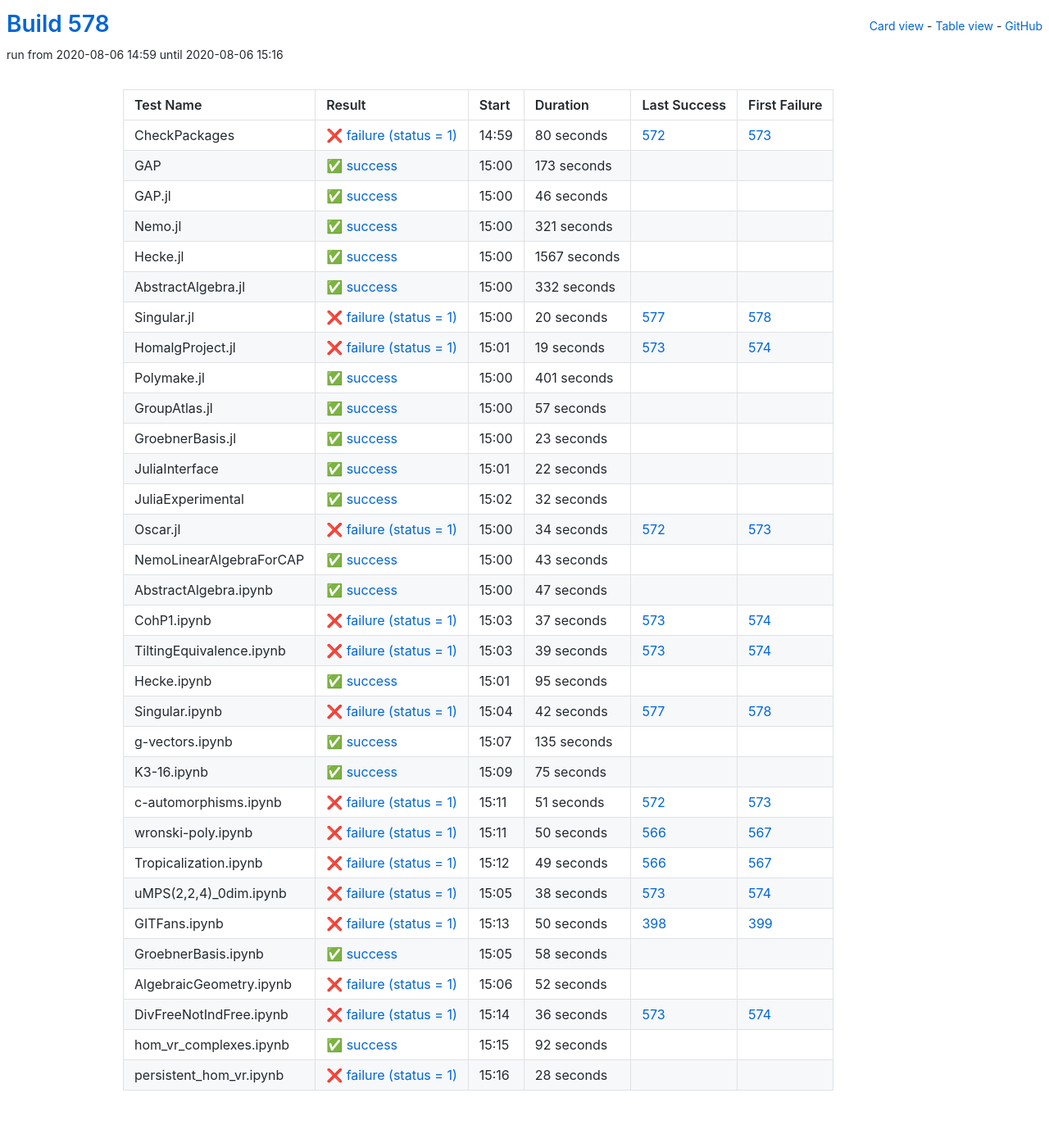
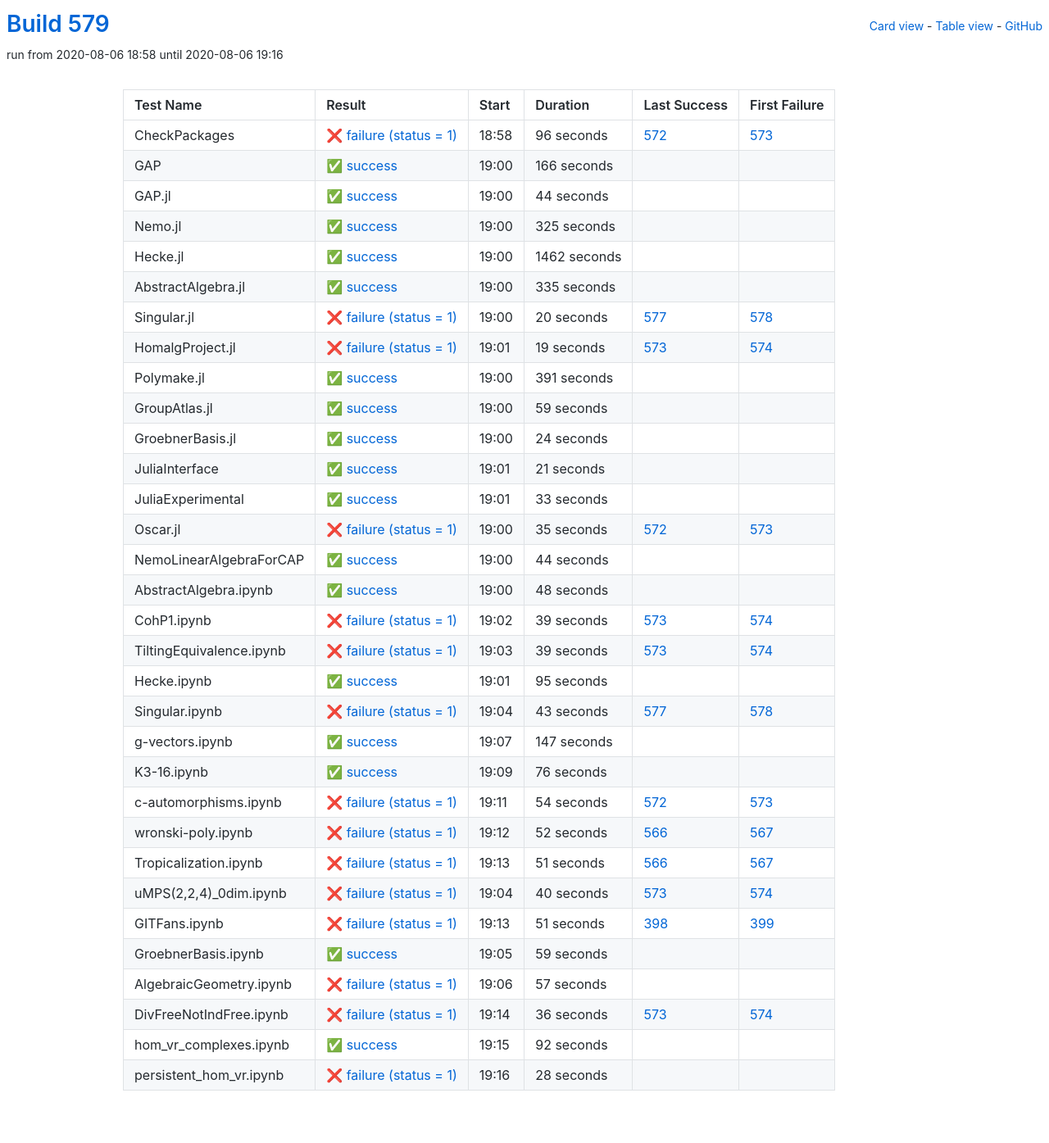
Before and after one commit to oscar-system/oscar-ci-status-stable, a Jekyll site: the page built from table.html, in a window 1280 px wide. Shown: the whole page at 82% size. Built offline with Jekyll 4.4.1, drawn with Linux system fonts in a browser that asks for light colours.

Commit message:
Build #579

```diff
--- a/_data/ci.yml
+++ b/_data/ci.yml
@@ -1,6 +1,6 @@
 ---
-build: 578
-build_url: https://oscarci.mathematik.uni-kl.de/job/oscar-stable/578/
+build: 579
+build_url: https://oscarci.mathematik.uni-kl.de/job/oscar-stable/579/
 job: oscar-stable
 organization: oscar-system
 repo: oscar-ci-status-stable
@@ -8,80 +8,80 @@ repourl: https://github.com/oscar-system/oscar-ci-status-stable
 tests:
 - name: CheckPackages
   id: checkpackages
-  log: https://oscarci.mathematik.uni-kl.de/job/oscar-stable/578/artifact/logs/build-578/CheckPackages.log
-  start: 2020-08-06 14:59
+  log: https://oscarci.mathematik.uni-kl.de/job/oscar-stable/579/artifact/logs/build-579/CheckPackages.log
+  start: 2020-08-06 18:58
   success: false
   exitcode: 1
   status: failure
-  duration: 80
+  duration: 96
   last_success: 572
   last_success_url: https://oscarci.mathematik.uni-kl.de/job/oscar-stable/572/
   first_failure: 573
   first_failure_url: https://oscarci.mathematik.uni-kl.de/job/oscar-stable/573/
 - name: GAP
   id: gap
-  log: https://oscarci.mathematik.uni-kl.de/job/oscar-stable/578/artifact/logs/build-578/GAP.log
-  start: 2020-08-06 15:00
+  log: https://oscarci.mathematik.uni-kl.de/job/oscar-stable/579/artifact/logs/build-579/GAP.log
+  start: 2020-08-06 19:00
   success: true
   exitcode: 0
   status: success
-  duration: 173
+  duration: 166
   last_success: false
   last_success_url:
   first_failure: false
   first_failure_url:
 - name: GAP.jl
   id: gap-jl
-  log: https://oscarci.mathematik.uni-kl.de/job/oscar-stable/578/artifact/logs/build-578/GAP.jl.log
-  start: 2020-08-06 15:00
+  log: https://oscarci.mathematik.uni-kl.de/job/oscar-stable/579/artifact/logs/build-579/GAP.jl.log
+  start: 2020-08-06 19:00
   success: true
   exitcode: 0
   status: success
-  duration: 46
+  duration: 44
   last_success: false
   last_success_url:
   first_failure: false
   first_failure_url:
 - name: Nemo.jl
   id: nemo-jl
-  log: https://oscarci.mathematik.uni-kl.de/job/oscar-stable/578/artifact/logs/build-578/Nemo.jl.log
-  start: 2020-08-06 15:00
+  log: https://oscarci.mathematik.uni-kl.de/job/oscar-stable/579/artifact/logs/build-579/Nemo.jl.log
+  start: 2020-08-06 19:00
   success: true
   exitcode: 0
   status: success
-  duration: 321
+  duration: 325
   last_success: false
   last_success_url:
   first_failure: false
   first_failure_url:
 - name: Hecke.jl
   id: hecke-jl
-  log: https://oscarci.mathematik.uni-kl.de/job/oscar-stable/578/artifact/logs/build-578/Hecke.jl.log
-  start: 2020-08-06 15:00
+  log: https://oscarci.mathematik.uni-kl.de/job/oscar-stable/579/artifact/logs/build-579/Hecke.jl.log
+  start: 2020-08-06 19:00
   success: true
   exitcode: 0
   status: success
-  duration: 1567
+  duration: 1462
   last_success: false
   last_success_url:
   first_failure: false
   first_failure_url:
 - name: AbstractAlgebra.jl
   id: abstractalgebra-jl
-  log: https://oscarci.mathematik.uni-kl.de/job/oscar-stable/578/artifact/logs/build-578/AbstractAlgebra.jl.log
-  start: 2020-08-06 15:00
+  log: https://oscarci.mathematik.uni-kl.de/job/oscar-stable/579/artifact/logs/build-579/AbstractAlgebra.jl.log
+  start: 2020-08-06 19:00
   success: true
   exitcode: 0
   status: success
-  duration: 332
+  duration: 335
   last_success: false
   last_success_url:
   first_failure: false
   first_failure_url:
 - name: Singular.jl
   id: singular-jl
-  log: https://oscarci.mathematik.uni-kl.de/job/oscar-stable/578/artifact/logs/build-578/Singular.jl.log
-  start: 2020-08-06 15:00
+  log: https://oscarci.mathematik.uni-kl.de/job/oscar-stable/579/artifact/logs/build-579/Singular.jl.log
+  start: 2020-08-06 19:00
   success: false
   exitcode: 1
   status: failure
@@ -92,8 +92,8 @@ tests:
   first_failure_url: https://oscarci.mathematik.uni-kl.de/job/oscar-stable/578/
 - name: HomalgProject.jl
   id: homalgproject-jl
-  log: https://oscarci.mathematik.uni-kl.de/job/oscar-stable/578/artifact/logs/build-578/HomalgProject.jl.log
-  start: 2020-08-06 15:01
+  log: https://oscarci.mathematik.uni-kl.de/job/oscar-stable/579/artifact/logs/build-579/HomalgProject.jl.log
+  start: 2020-08-06 19:01
   success: false
   exitcode: 1
   status: failure
@@ -104,116 +104,116 @@ tests:
   first_failure_url: https://oscarci.mathematik.uni-kl.de/job/oscar-stable/574/
 - name: Polymake.jl
   id: polymake-jl
-  log: https://oscarci.mathematik.uni-kl.de/job/oscar-stable/578/artifact/logs/build-578/Polymake.jl.log
-  start: 2020-08-06 15:00
+  log: https://oscarci.mathematik.uni-kl.de/job/oscar-stable/579/artifact/logs/build-579/Polymake.jl.log
+  start: 2020-08-06 19:00
   success: true
   exitcode: 0
   status: success
-  duration: 401
+  duration: 391
   last_success: false
   last_success_url:
   first_failure: false
   first_failure_url:
 - name: GroupAtlas.jl
   id: groupatlas-jl
-  log: https://oscarci.mathematik.uni-kl.de/job/oscar-stable/578/artifact/logs/build-578/GroupAtlas.jl.log
-  start: 2020-08-06 15:00
+  log: https://oscarci.mathematik.uni-kl.de/job/oscar-stable/579/artifact/logs/build-579/GroupAtlas.jl.log
+  start: 2020-08-06 19:00
   success: true
   exitcode: 0
   status: success
-  duration: 57
+  duration: 59
   last_success: false
   last_success_url:
   first_failure: false
   first_failure_url:
 - name: GroebnerBasis.jl
   id: groebnerbasis-jl
-  log: https://oscarci.mathematik.uni-kl.de/job/oscar-stable/578/artifact/logs/build-578/GroebnerBasis.jl.log
-  start: 2020-08-06 15:00
+  log: https://oscarci.mathematik.uni-kl.de/job/oscar-stable/579/artifact/logs/build-579/GroebnerBasis.jl.log
+  start: 2020-08-06 19:00
   success: true
   exitcode: 0
   status: success
-  duration: 23
+  duration: 24
   last_success: false
   last_success_url:
   first_failure: false
   first_failure_url:
 - name: JuliaInterface
   id: juliainterface
-  log: https://oscarci.mathematik.uni-kl.de/job/oscar-stable/578/artifact/logs/build-578/JuliaInterface.log
-  start: 2020-08-06 15:01
+  log: https://oscarci.mathematik.uni-kl.de/job/oscar-stable/579/artifact/logs/build-579/JuliaInterface.log
+  start: 2020-08-06 19:01
   success: true
   exitcode: 0
   status: success
-  duration: 22
+  duration: 21
   last_success: false
   last_success_url:
   first_failure: false
   first_failure_url:
 - name: JuliaExperimental
   id: juliaexperimental
-  log: https://oscarci.mathematik.uni-kl.de/job/oscar-stable/578/artifact/logs/build-578/JuliaExperimental.log
-  start: 2020-08-06 15:02
+  log: https://oscarci.mathematik.uni-kl.de/job/oscar-stable/579/artifact/logs/build-579/JuliaExperimental.log
+  start: 2020-08-06 19:01
   success: true
   exitcode: 0
   status: success
-  duration: 32
+  duration: 33
   last_success: false
   last_success_url:
   first_failure: false
   first_failure_url:
 - name: Oscar.jl
   id: oscar-jl
-  log: https://oscarci.mathematik.uni-kl.de/job/oscar-stable/578/artifact/logs/build-578/Oscar.jl.log
-  start: 2020-08-06 15:00
+  log: https://oscarci.mathematik.uni-kl.de/job/oscar-stable/579/artifact/logs/build-579/Oscar.jl.log
+  start: 2020-08-06 19:00
   success: false
   exitcode: 1
   status: failure
-  duration: 34
+  duration: 35
   last_success: 572
   last_success_url: https://oscarci.mathematik.uni-kl.de/job/oscar-stable/572/
   first_failure: 573
   first_failure_url: https://oscarci.mathematik.uni-kl.de/job/oscar-stable/573/
 - name: NemoLinearAlgebraForCAP
   id: nemolinearalgebraforcap
-  log: https://oscarci.mathematik.uni-kl.de/job/oscar-stable/578/artifact/logs/build-578/NemoLinearAlgebraForCAP.log
-  start: 2020-08-06 15:00
+  log: https://oscarci.mathematik.uni-kl.de/job/oscar-stable/579/artifact/logs/build-579/NemoLinearAlgebraForCAP.log
+  start: 2020-08-06 19:00
   success: true
   exitcode: 0
   status: success
-  duration: 43
+  duration: 44
   last_success: false
   last_success_url:
   first_failure: false
   first_failure_url:
 - name: AbstractAlgebra.ipynb
   id: abstractalgebra-ipynb
-  log: https://oscarci.mathematik.uni-kl.de/job/oscar-stable/578/artifact/logs/build-578/AbstractAlgebra.ipynb.log
-  start: 2020-08-06 15:00
+  log: https://oscarci.mathematik.uni-kl.de/job/oscar-stable/579/artifact/logs/build-579/AbstractAlgebra.ipynb.log
+  start: 2020-08-06 19:00
   success: true
   exitcode: 0
   status: success
-  duration: 47
+  duration: 48
   last_success: false
   last_success_url:
   first_failure: false
   first_failure_url:
 - name: CohP1.ipynb
   id: cohp1-ipynb
-  log: https://oscarci.mathematik.uni-kl.de/job/oscar-stable/578/artifact/logs/build-578/CohP1.ipynb.log
-  start: 2020-08-06 15:03
+  log: https://oscarci.mathematik.uni-kl.de/job/oscar-stable/579/artifact/logs/build-579/CohP1.ipynb.log
+  start: 2020-08-06 19:02
   success: false
   exitcode: 1
   status: failure
-  duration: 37
+  duration: 39
   last_success: 573
   last_success_url: https://oscarci.mathematik.uni-kl.de/job/oscar-stable/573/
   first_failure: 574
   first_failure_url: https://oscarci.mathematik.uni-kl.de/job/oscar-stable/574/
 - name: TiltingEquivalence.ipynb
   id: tiltingequivalence-ipynb
-  log: https://oscarci.mathematik.uni-kl.de/job/oscar-stable/578/artifact/logs/build-578/TiltingEquivalence.ipynb.log
-  start: 2020-08-06 15:03
+  log: https://oscarci.mathematik.uni-kl.de/job/oscar-stable/579/artifact/logs/build-579/TiltingEquivalence.ipynb.log
+  start: 2020-08-06 19:03
   success: false
   exitcode: 1
   status: failure
@@ -224,8 +224,8 @@ tests:
   first_failure_url: https://oscarci.mathematik.uni-kl.de/job/oscar-stable/574/
 - name: Hecke.ipynb
   id: hecke-ipynb
-  log: https://oscarci.mathematik.uni-kl.de/job/oscar-stable/578/artifact/logs/build-578/Hecke.ipynb.log
-  start: 2020-08-06 15:01
+  log: https://oscarci.mathematik.uni-kl.de/job/oscar-stable/579/artifact/logs/build-579/Hecke.ipynb.log
+  start: 2020-08-06 19:01
   success: true
   exitcode: 0
   status: success
@@ -236,128 +236,128 @@ tests:
   first_failure_url:
 - name: Singular.ipynb
   id: singular-ipynb
-  log: https://oscarci.mathematik.uni-kl.de/job/oscar-stable/578/artifact/logs/build-578/Singular.ipynb.log
-  start: 2020-08-06 15:04
+  log: https://oscarci.mathematik.uni-kl.de/job/oscar-stable/579/artifact/logs/build-579/Singular.ipynb.log
+  start: 2020-08-06 19:04
   success: false
   exitcode: 1
   status: failure
-  duration: 42
+  duration: 43
   last_success: 577
   last_success_url: https://oscarci.mathematik.uni-kl.de/job/oscar-stable/577/
   first_failure: 578
   first_failure_url: https://oscarci.mathematik.uni-kl.de/job/oscar-stable/578/
 - name: g-vectors.ipynb
   id: g-vectors-ipynb
-  log: https://oscarci.mathematik.uni-kl.de/job/oscar-stable/578/artifact/logs/build-578/g-vectors.ipynb.log
-  start: 2020-08-06 15:07
+  log: https://oscarci.mathematik.uni-kl.de/job/oscar-stable/579/artifact/logs/build-579/g-vectors.ipynb.log
+  start: 2020-08-06 19:07
   success: true
   exitcode: 0
   status: success
-  duration: 135
+  duration: 147
   last_success: false
   last_success_url:
   first_failure: false
   first_failure_url:
 - name: K3-16.ipynb
   id: k3-16-ipynb
-  log: https://oscarci.mathematik.uni-kl.de/job/oscar-stable/578/artifact/logs/build-578/K3-16.ipynb.log
-  start: 2020-08-06 15:09
+  log: https://oscarci.mathematik.uni-kl.de/job/oscar-stable/579/artifact/logs/build-579/K3-16.ipynb.log
+  start: 2020-08-06 19:09
   success: true
   exitcode: 0
   status: success
-  duration: 75
+  duration: 76
   last_success: false
   last_success_url:
   first_failure: false
   first_failure_url:
 - name: c-automorphisms.ipynb
   id: c-automorphisms-ipynb
-  log: https://oscarci.mathematik.uni-kl.de/job/oscar-stable/578/artifact/logs/build-578/c-automorphisms.ipynb.log
-  start: 2020-08-06 15:11
+  log: https://oscarci.mathematik.uni-kl.de/job/oscar-stable/579/artifact/logs/build-579/c-automorphisms.ipynb.log
+  start: 2020-08-06 19:11
   success: false
   exitcode: 1
   status: failure
-  duration: 51
+  duration: 54
   last_success: 572
   last_success_url: https://oscarci.mathematik.uni-kl.de/job/oscar-stable/572/
   first_failure: 573
   first_failure_url: https://oscarci.mathematik.uni-kl.de/job/oscar-stable/573/
 - name: wronski-poly.ipynb
   id: wronski-poly-ipynb
-  log: https://oscarci.mathematik.uni-kl.de/job/oscar-stable/578/artifact/logs/build-578/wronski-poly.ipynb.log
-  start: 2020-08-06 15:11
+  log: https://oscarci.mathematik.uni-kl.de/job/oscar-stable/579/artifact/logs/build-579/wronski-poly.ipynb.log
+  start: 2020-08-06 19:12
   success: false
   exitcode: 1
   status: failure
-  duration: 50
+  duration: 52
   last_success: 566
   last_success_url: https://oscarci.mathematik.uni-kl.de/job/oscar-stable/566/
   first_failure: 567
   first_failure_url: https://oscarci.mathematik.uni-kl.de/job/oscar-stable/567/
 - name: Tropicalization.ipynb
   id: tropicalization-ipynb
-  log: https://oscarci.mathematik.uni-kl.de/job/oscar-stable/578/artifact/logs/build-578/Tropicalization.ipynb.log
-  start: 2020-08-06 15:12
+  log: https://oscarci.mathematik.uni-kl.de/job/oscar-stable/579/artifact/logs/build-579/Tropicalization.ipynb.log
+  start: 2020-08-06 19:13
   success: false
   exitcode: 1
   status: failure
-  duration: 49
+  duration: 51
   last_success: 566
   last_success_url: https://oscarci.mathematik.uni-kl.de/job/oscar-stable/566/
   first_failure: 567
   first_failure_url: https://oscarci.mathematik.uni-kl.de/job/oscar-stable/567/
 - name: uMPS(2,2,4)_0dim.ipynb
   id: umps-2-2-4-0dim-ipynb
-  log: https://oscarci.mathematik.uni-kl.de/job/oscar-stable/578/artifact/logs/build-578/uMPS-2-2-4-_0dim.ipynb.log
-  start: 2020-08-06 15:05
+  log: https://oscarci.mathematik.uni-kl.de/job/oscar-stable/579/artifact/logs/build-579/uMPS-2-2-4-_0dim.ipynb.log
+  start: 2020-08-06 19:04
   success: false
   exitcode: 1
   status: failure
-  duration: 38
+  duration: 40
   last_success: 573
   last_success_url: https://oscarci.mathematik.uni-kl.de/job/oscar-stable/573/
   first_failure: 574
   first_failure_url: https://oscarci.mathematik.uni-kl.de/job/oscar-stable/574/
 - name: GITFans.ipynb
   id: gitfans-ipynb
-  log: https://oscarci.mathematik.uni-kl.de/job/oscar-stable/578/artifact/logs/build-578/GITFans.ipynb.log
-  start: 2020-08-06 15:13
+  log: https://oscarci.mathematik.uni-kl.de/job/oscar-stable/579/artifact/logs/build-579/GITFans.ipynb.log
+  start: 2020-08-06 19:13
   success: false
   exitcode: 1
   status: failure
-  duration: 50
+  duration: 51
   last_success: 398
   last_success_url: https://oscarci.mathematik.uni-kl.de/job/oscar-stable/398/
   first_failure: 399
   first_failure_url: https://oscarci.mathematik.uni-kl.de/job/oscar-stable/399/
 - name: GroebnerBasis.ipynb
   id: groebnerbasis-ipynb
-  log: https://oscarci.mathematik.uni-kl.de/job/oscar-stable/578/artifact/logs/build-578/GroebnerBasis.ipynb.log
-  start: 2020-08-06 15:05
+  log: https://oscarci.mathematik.uni-kl.de/job/oscar-stable/579/artifact/logs/build-579/GroebnerBasis.ipynb.log
+  start: 2020-08-06 19:05
   success: true
   exitcode: 0
   status: success
-  duration: 58
+  duration: 59
   last_success: false
   last_success_url:
   first_failure: false
   first_failure_url:
 - name: AlgebraicGeometry.ipynb
   id: algebraicgeometry-ipynb
-  log: https://oscarci.mathematik.uni-kl.de/job/oscar-stable/578/artifact/logs/build-578/AlgebraicGeometry.ipynb.log
-  start: 2020-08-06 15:06
+  log: https://oscarci.mathematik.uni-kl.de/job/oscar-stable/579/artifact/logs/build-579/AlgebraicGeometry.ipynb.log
+  start: 2020-08-06 19:06
   success: false
   exitcode: 1
   status: failure
-  duration: 52
+  duration: 57
   last_success: false
   last_success_url:
   first_failure: false
   first_failure_url:
 - name: DivFreeNotIndFree.ipynb
   id: divfreenotindfree-ipynb
-  log: https://oscarci.mathematik.uni-kl.de/job/oscar-stable/578/artifact/logs/build-578/DivFreeNotIndFree.ipynb.log
-  start: 2020-08-06 15:14
+  log: https://oscarci.mathematik.uni-kl.de/job/oscar-stable/579/artifact/logs/build-579/DivFreeNotIndFree.ipynb.log
+  start: 2020-08-06 19:14
   success: false
   exitcode: 1
   status: failure
@@ -368,8 +368,8 @@ tests:
   first_failure_url: https://oscarci.mathematik.uni-kl.de/job/oscar-stable/574/
 - name: hom_vr_complexes.ipynb
   id: hom-vr-complexes-ipynb
-  log: https://oscarci.mathematik.uni-kl.de/job/oscar-stable/578/artifact/logs/build-578/hom_vr_complexes.ipynb.log
-  start: 2020-08-06 15:15
+  log: https://oscarci.mathematik.uni-kl.de/job/oscar-stable/579/artifact/logs/build-579/hom_vr_complexes.ipynb.log
+  start: 2020-08-06 19:15
   success: true
   exitcode: 0
   status: success
@@ -380,8 +380,8 @@ tests:
   first_failure_url:
 - name: persistent_hom_vr.ipynb
   id: persistent-hom-vr-ipynb
-  log: https://oscarci.mathematik.uni-kl.de/job/oscar-stable/578/artifact/logs/build-578/persistent_hom_vr.ipynb.log
-  start: 2020-08-06 15:16
+  log: https://oscarci.mathematik.uni-kl.de/job/oscar-stable/579/artifact/logs/build-579/persistent_hom_vr.ipynb.log
+  start: 2020-08-06 19:16
   success: false
   exitcode: 1
   status: failure
```
Also changed, not shown: README.md.
